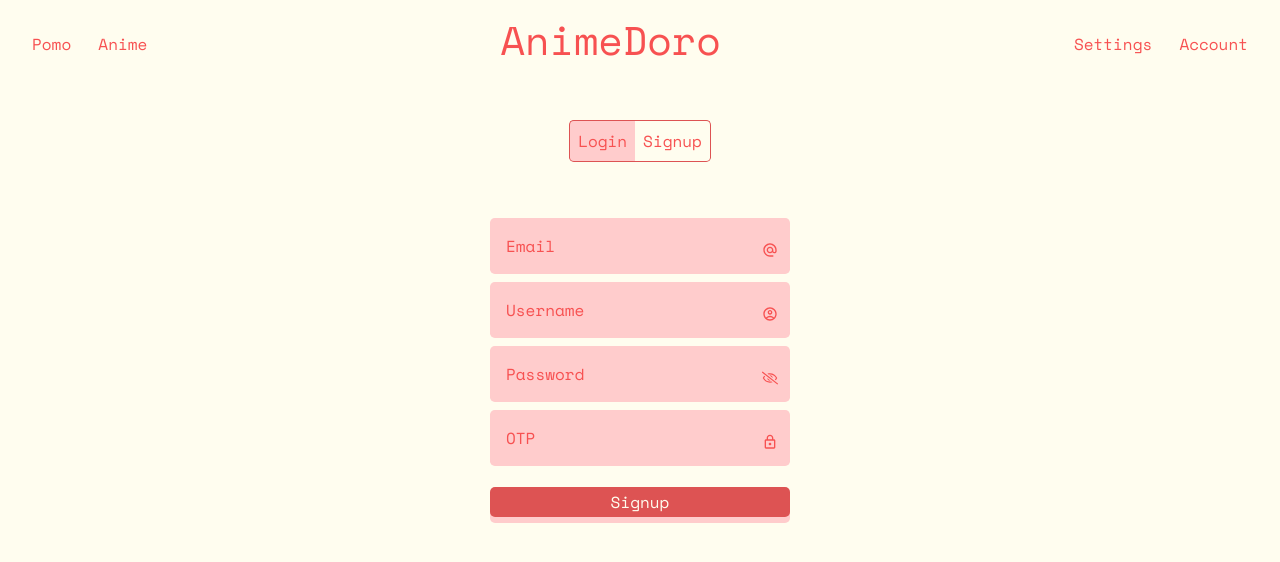
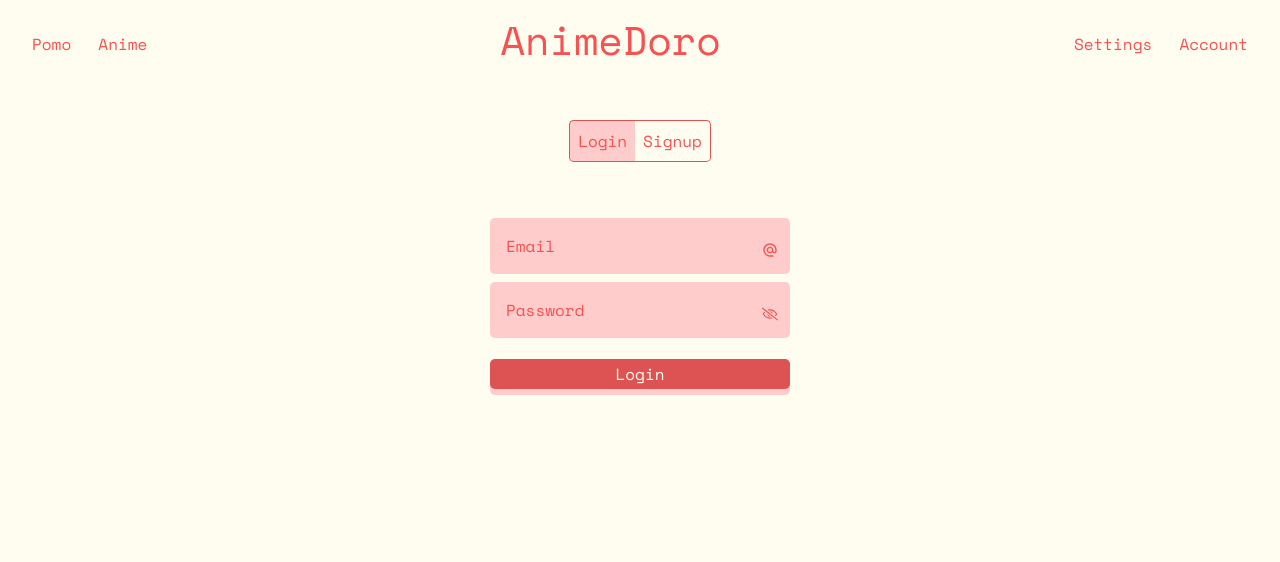
Before and after one commit to rajat4984/AnimeDoroClient, a React (Vite) app: page /auth in a window 1280 px wide. Shown: the top 562 px of the page. Built offline with nearby package versions, Linux system fonts and the light colour scheme.

Commit message:
cookie now saving in frontend

```diff
--- a/package.json
+++ b/package.json
@@ -20,6 +20,7 @@
     "react-chartjs-2": "^5.2.0",
     "react-countdown-circle-timer": "^3.2.1",
     "react-dom": "^18.2.0",
+    "react-hot-toast": "^2.4.1",
     "react-icons": "^5.1.0",
     "react-redux": "^9.1.1",
     "react-router-dom": "^6.23.0",
--- a/src/Pages/AuthenticationPage.jsx
+++ b/src/Pages/AuthenticationPage.jsx
@@ -1,22 +1,28 @@
-import "../styles/pages/authentication.scss";
+import '../styles/pages/authentication.scss';
 import LoginForm from '../components/LoginForm';
 import SignupForm from '../components/SignupForm';
+import { useState } from 'react';
 
 const AuthenticationPage = () => {
+  const [formSwitch, setFormSwitch] = useState('login');
+
   return (
-    <div className='authentication-page'>
+    <div className="authentication-page">
       <div className="auth-switch">
         <div className="login">
-          <input checked id='login' type="radio" name="auth" />
-          <label   htmlFor="login">Login</label>
+          <input defaultChecked id="login" type="radio" name="auth" />
+          <label onClick={() => setFormSwitch('login')} htmlFor="login">
+            Login
+          </label>
         </div>
         <div className="signup">
-          <input id='signup' type="radio" name="auth" />
-          <label htmlFor="signup">Signup</label>
+          <input id="signup" type="radio" name="auth" />
+          <label onClick={() => setFormSwitch('signup')} htmlFor="signup">
+            Signup
+          </label>
         </div>
       </div>
-      {/* <LoginForm/> */}
-        <SignupForm/>
+      {formSwitch === 'login' ? <LoginForm /> : <SignupForm />}
     </div>
   );
 };
--- a/src/components/CardPage.jsx
+++ b/src/components/CardPage.jsx
@@ -75,7 +75,7 @@ const CardPage = () => {
         <div className="flex">
           <div className="time">
             <div className="month">
-              <input checked id="month" type="radio" name="time-period" />
+              <input defaultChecked id="month" type="radio" name="time-period" />
               <label htmlFor="month">Month</label>
             </div>
             <div className="week">
--- a/src/components/LoginForm.jsx
+++ b/src/components/LoginForm.jsx
@@ -3,25 +3,65 @@ import { MdAlternateEmail } from 'react-icons/md';
 import { FaRegEyeSlash, FaRegEye } from 'react-icons/fa';
 
 import { useState } from 'react';
+import { useDispatch } from 'react-redux';
+import { login } from '../redux/userSlice/userSlice';
+import toast, { Toaster } from 'react-hot-toast';
+import { useNavigate } from 'react-router-dom';
 
 const LoginForm = () => {
   const [showPass, setShowPass] = useState(false);
+  const [loginForm, setLoginForm] = useState({
+    email: '',
+    password: '',
+  });
+  const dispatch = useDispatch();
+  const navigate = useNavigate();
+
+  const handleChange = (e) => {
+    setLoginForm((prev) => ({ ...prev, [e.target.name]: e.target.value }));
+  };
+
+  const handleLogin = async (e) => {
+    e.preventDefault();
+    const res = await dispatch(login(loginForm));
+    if (res.type === '/auth/login/fulfilled') {
+      toast.success('Logged In!');
+      setTimeout(() => {
+        navigate('/');
+      }, 2000);
+    }
+  };
 
   return (
+    <>
+      <Toaster position="bottom-right" reverseOrder={true} />
       <div className="login-form">
-      <form>
+        <form onSubmit={handleLogin} method={'POST'}>
           <div className="form-item">
-          <input placeholder="Email" type="email" required></input>
+            <input
+              placeholder="Email"
+              onChange={handleChange}
+              value={loginForm.email}
+              name="email"
+              type="email"
+              required
+            ></input>
             <MdAlternateEmail className="icon" />
           </div>
           <div className="form-item">
             <input
+              onChange={handleChange}
+              value={loginForm.password}
+              name="password"
               placeholder="Password"
               required
               type={`${showPass ? 'text' : 'password'}`}
             ></input>
             {showPass ? (
-            <FaRegEye className="icon" onClick={() => setShowPass(!showPass)} />
+              <FaRegEye
+                className="icon"
+                onClick={() => setShowPass(!showPass)}
+              />
             ) : (
               <FaRegEyeSlash
                 className="icon"
@@ -32,6 +72,7 @@ const LoginForm = () => {
           <button type="submit">Login</button>
         </form>
       </div>
+    </>
   );
 };
 
--- a/src/components/SignupForm.jsx
+++ b/src/components/SignupForm.jsx
@@ -5,8 +5,8 @@ import {
   MdOutlineAccountCircle,
 } from 'react-icons/md';
 import { FaRegEyeSlash, FaRegEye } from 'react-icons/fa';
-
-import { useState } from 'react';
+import toast, { Toaster } from 'react-hot-toast';
+import { useEffect, useState } from 'react';
 import axios from 'axios';
 import { useDispatch } from 'react-redux';
 import { register } from '../redux/userSlice/userSlice';
@@ -15,7 +15,7 @@ import { useNavigate } from 'react-router-dom';
 const signupForm = () => {
   const navigate = useNavigate();
   const [showPass, setShowPass] = useState(false);
-  const [showOtp, setShowOtp] = useState(true);
+  const [showOtp, setShowOtp] = useState(false);
   const [registerForm, setRegisterForm] = useState({
     email: '',
     username: '',
@@ -23,7 +23,6 @@ const signupForm = () => {
     otp: '',
   });
   const dispatch = useDispatch();
-
   const handleChange = (e) => {
     setRegisterForm((prev) => ({ ...prev, [e.target.name]: e.target.value }));
   };
@@ -34,9 +33,15 @@ const signupForm = () => {
       const res = await axios.post('http://localhost:5000/api/auth/sendOtp', {
         email: registerForm.email,
       });
-      console.log(res, 'otp send res');
+
       setShowOtp(true);
     } catch (error) {
+      toast.error(error.response.data, {
+        duration: 2000,
+        style: {
+          color: '#f75151',
+        },
+      });
       console.log(error);
     }
   };
@@ -44,12 +49,13 @@ const signupForm = () => {
   const handleRegister = async (e) => {
     e.preventDefault();
     const res = await dispatch(register(registerForm));
-    console.log(res, 'res');
     if (res.type === '/auth/register/fulfilled') {
       navigate('/');
     }
   };
   return (
+    <>
+      <Toaster position="bottom-right" reverseOrder={true} />
       <div className="login-form">
         <form onSubmit={showOtp ? handleRegister : sendOtp}>
           <div className="form-item">
@@ -85,7 +91,10 @@ const signupForm = () => {
               maxLength={8}
             ></input>
             {showPass ? (
-            <FaRegEye className="icon" onClick={() => setShowPass(!showPass)} />
+              <FaRegEye
+                className="icon"
+                onClick={() => setShowPass(!showPass)}
+              />
             ) : (
               <FaRegEyeSlash
                 className="icon"
@@ -120,6 +129,7 @@ const signupForm = () => {
           )}
         </form>
       </div>
+    </>
   );
 };
 
--- a/src/redux/userSlice/userSlice.js
+++ b/src/redux/userSlice/userSlice.js
@@ -1,5 +1,4 @@
 import { createSlice, createAsyncThunk } from '@reduxjs/toolkit';
-import { useNavigate, useNavigation } from 'react-router-dom';
 import axios from 'axios';
 
 const initialState = {
@@ -8,17 +7,32 @@ const initialState = {
   error: '',
 };
 
+const API_URL = import.meta.env.VITE_API_URL;
+
 const register = createAsyncThunk(
   '/auth/register',
   async (registerForm, { rejectWithValue }) => {
     console.log(registerForm, 'register');
     try {
-      const res = await axios.post(
-        'http://localhost:5000/api/auth/register',
-        registerForm
-      );
+      const res = await axios.post(`${API_URL}/auth/register`, registerForm, {
+        withCredentials: true,
+      });
 
       return res;
+    } catch (error) {
+      // console.log(error);
+      return rejectWithValue(error);
+    }
+  }
+);
+
+const login = createAsyncThunk(
+  '/auth/login',
+  async (loginForm, { rejectWithValue }) => {
+    try {
+      return await axios.post(`${API_URL}/auth/login`, loginForm, {
+        withCredentials: true,
+      });
     } catch (error) {
       console.log(error);
       return rejectWithValue(error);
@@ -30,6 +44,7 @@ const userSlice = createSlice({
   name: 'user',
   initialState,
   extraReducers: (builder) => {
+    //register
     builder.addCase(register.pending, (state, action) => {
       state.isLoading = true;
     });
@@ -43,13 +58,23 @@ const userSlice = createSlice({
       } = action.payload.data.user;
       state.user = { email, username, userId, pomoData };
     });
-    builder.addCase(register.rejected, (state, action) => {
+
+    //login
+    builder.addCase(login.pending, (state, action) => {
+      state.isLoading = true;
+    });
+    builder.addCase(login.fulfilled, (state, action) => {
+      state.isLoading = false;
+
+      const { email, username, _id: userId, pomoData } = action.payload.data;
+      state.user = { email, username, userId, pomoData };
+    });
+    builder.addCase(login.rejected, (state, action) => {
       state.isLoading = false;
       console.log(action, 'actionr');
-      // console.log(payload, 'payloadr');
     });
   },
 });
 
-export { register };
+export { register, login };
 export default userSlice.reducer;
--- a/src/styles/components/cardpage.scss
+++ b/src/styles/components/cardpage.scss
@@ -1,6 +1,7 @@
 @import '../base/_breakpoints';
 @import '../base/colors';
 .card-page {
+  z-index: 5;
   position: fixed;
   bottom: 0;
   height: 90vh;
```
Also changed, not shown: 2 other files (tests, documents, lock files or other folders). Lines whose indentation alone changed are shown as unchanged.
